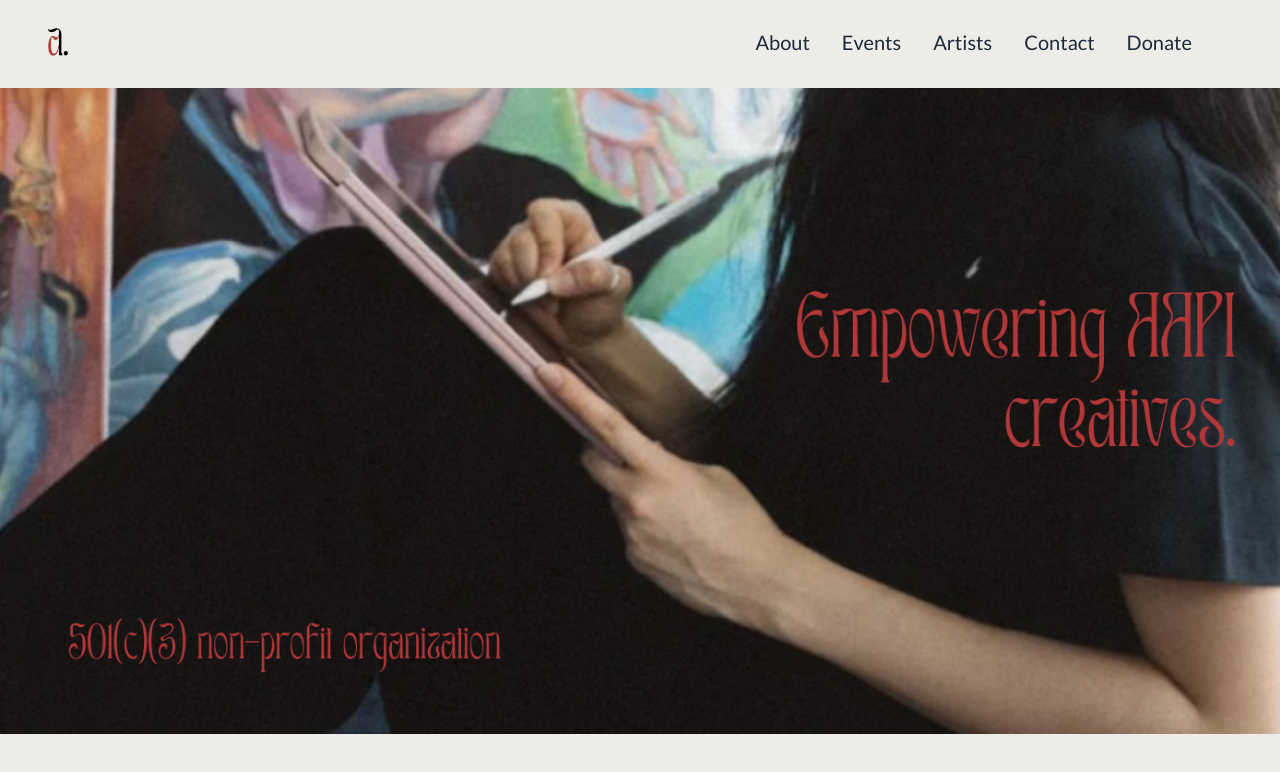
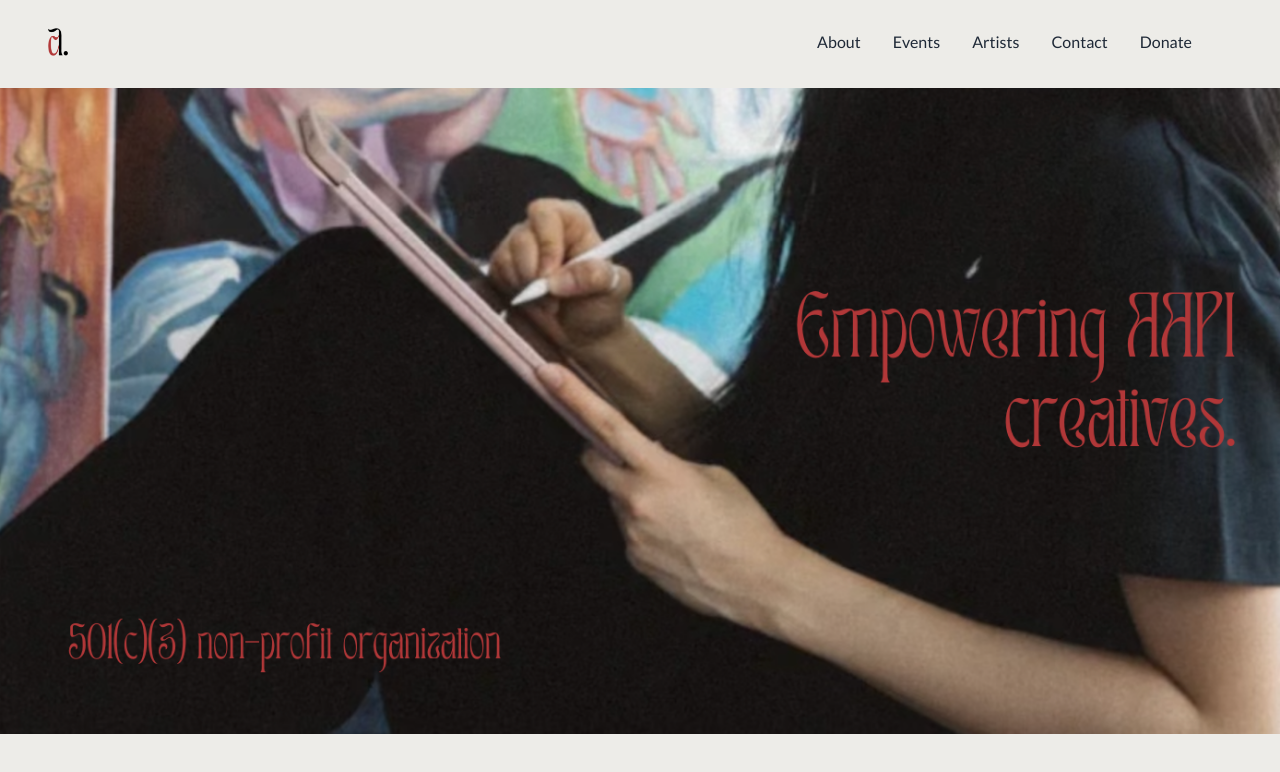
Before and after one commit to naco55/arteurcollective, a Next.js app: page / in a window 1280 px wide. Shown: the top 772 px of the page. Built offline with nearby package versions, Linux system fonts and the light colour scheme.

Commit message:
try smaller size

```diff
--- a/src/components/header.js
+++ b/src/components/header.js
@@ -24,7 +24,7 @@ export default function Header({ children }) {
             <div className="navbar-end pt-5 pr-5 md:pr-20">
                 <ul className="flex space-x-4 md:space-x-8">
                     {menuItems.map((item, index) => (
-                        <li key={index} className="ml-10 font-sans text-xl">
+                        <li key={index} className="ml-10 font-sans text-base">
                             <Link href={item.link}>
                                 {item.title}
                             </Link>
```
